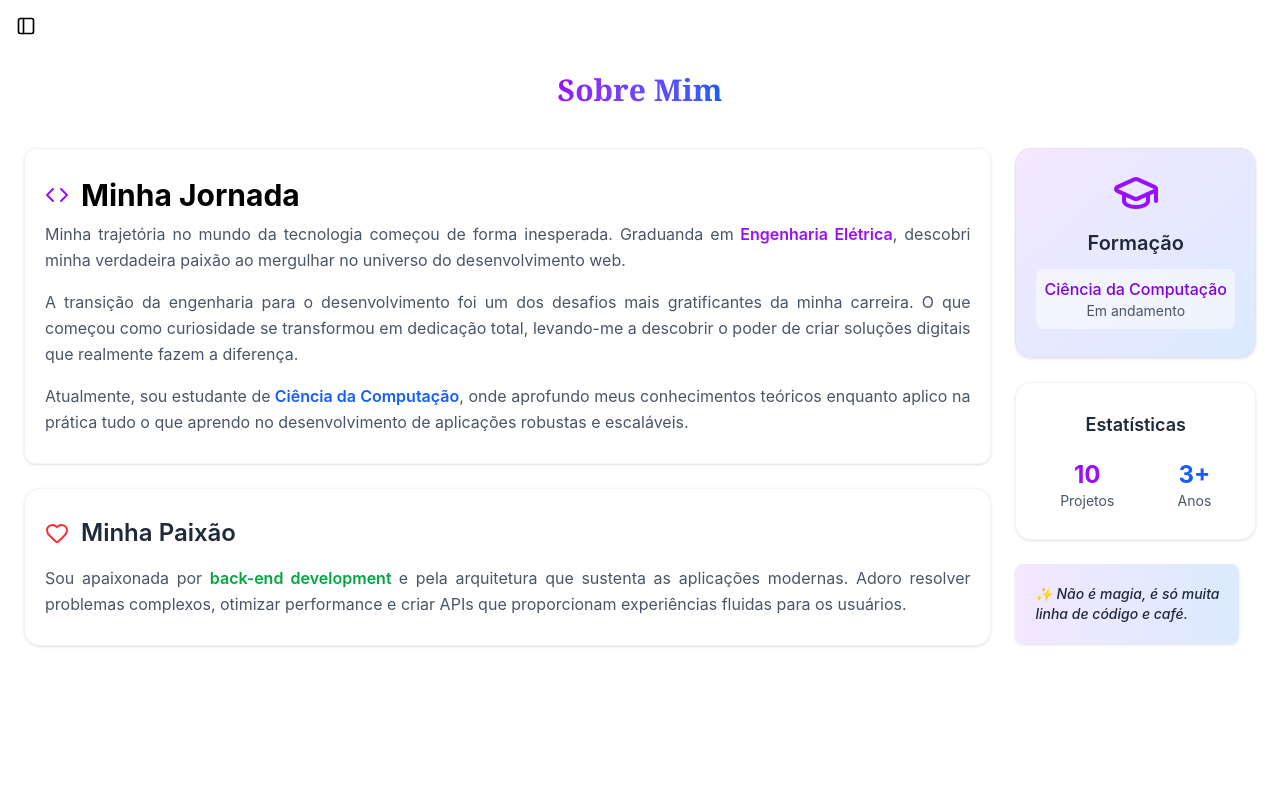
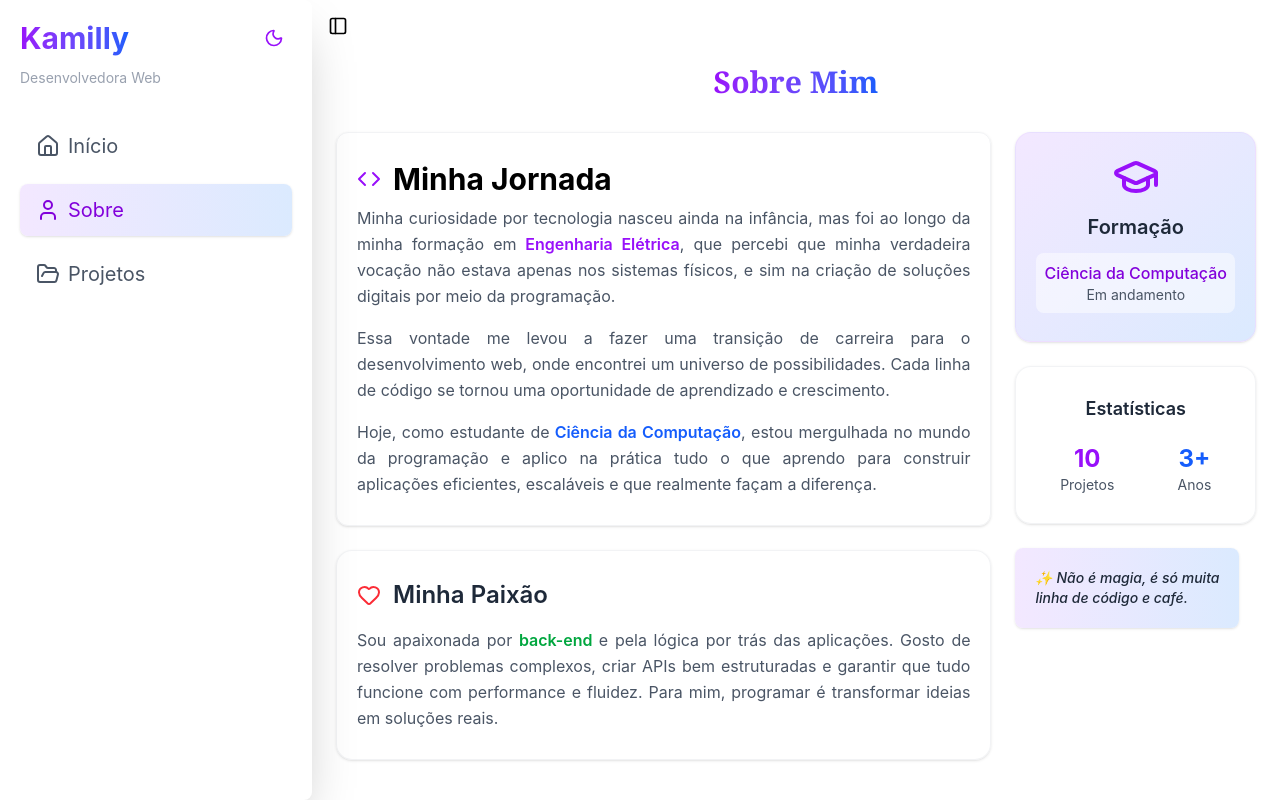
Before and after one commit to kamilly-oliveira/meu-portifolio, a React (Vite) app: page /aboutsection in a window 1280 px wide. Built offline with nearby package versions, Linux system fonts and the light colour scheme.

Commit message:
feat: sidebar funcional

```diff
--- a/src/App.tsx
+++ b/src/App.tsx
@@ -8,10 +8,10 @@ import { Header } from "./Components/Header";
 import { useState } from "react";
 
 export function App() {
-    const [isOpen, setIsOpen] = useState(false);
+    const [isOpen, setIsOpen] = useState(true);
   return (
     <div className="h-full flex flex-row bg-background">
-      <Sidebar isOpen={isOpen}/>
+      <Sidebar isOpen={isOpen} setIsOpen={setIsOpen}/>
       <div className="flex-1">
         <Header isOpen={isOpen} setIsOpen={setIsOpen} />
         <Routes>
--- a/src/Components/AboutSection.tsx
+++ b/src/Components/AboutSection.tsx
@@ -2,13 +2,14 @@ import { Code, GraduationCap, Heart } from "lucide-react";
 
 export function AboutSection() {
   return (
-    <div className="text-center flex flex-1 flex-col mb-8">
-      <div className="font-serif my-4">
+    <div className="text-center flex flex-1 flex-col h-min">
+      <div className="font-serif my-2">
         <h1 className="text-2xl lg:text-4xl font-bold mb-4 ">
           <span
             className="text-3xl font-bold bg-gradient-to-r from-purple-600 to-blue-600 dark:from-purple-400 dark:to-blue-400
         bg-clip-text text-transparent"
-          >Sobre Mim
+          >
+            Sobre Mim
           </span>
         </h1>
       </div>
@@ -23,31 +24,31 @@ export function AboutSection() {
 
             <div className="space-y-4 my-2 text-gray-600 dark:text-gray-300 leading-relaxed">
               <p>
-                Minha trajetória no mundo da tecnologia começou de forma
-                inesperada. Graduanda em
+                Minha curiosidade por tecnologia nasceu ainda na infância, mas
+                foi ao longo da minha formação em
                 <span className="font-semibold text-purple-600 dark:text-purple-400">
                   {" "}
                   Engenharia Elétrica
                 </span>
-                , descobri minha verdadeira paixão ao mergulhar no universo do
-                desenvolvimento web.
+                , que percebi que minha verdadeira vocação não estava apenas nos
+                sistemas físicos, e sim na criação de soluções digitais por meio
+                da programação.
               </p>
               <p>
-                A transição da engenharia para o desenvolvimento foi um dos
-                desafios mais gratificantes da minha carreira. O que começou
-                como curiosidade se transformou em dedicação total, levando-me a
-                descobrir o poder de criar soluções digitais que realmente fazem
-                a diferença.
+                Essa vontade me levou a fazer uma transição de carreira para o
+                desenvolvimento web, onde encontrei um universo de
+                possibilidades. Cada linha de código se tornou uma oportunidade
+                de aprendizado e crescimento.
               </p>
               <p>
-                Atualmente, sou estudante de
+                Hoje, como estudante de
                 <span className="font-semibold text-blue-600 dark:text-blue-400">
                   {" "}
                   Ciência da Computação
                 </span>
-                , onde aprofundo meus conhecimentos teóricos enquanto aplico na
-                prática tudo o que aprendo no desenvolvimento de aplicações
-                robustas e escaláveis.
+                , estou mergulhada no mundo da programação e aplico na prática
+                tudo o que aprendo para construir aplicações eficientes,
+                escaláveis e que realmente façam a diferença.
               </p>
             </div>
           </div>
@@ -59,16 +60,14 @@ export function AboutSection() {
             <p className="text-gray-600 my-2 dark:text-gray-300 leading-relaxed">
               Sou apaixonada por{" "}
               <span className="font-semibold text-green-600 dark:text-green-400">
-                back-end development{" "}
+                back-end{" "}
               </span>
-              e pela arquitetura que sustenta as aplicações modernas. Adoro
-              resolver problemas complexos, otimizar performance e criar APIs
-              que proporcionam experiências fluidas para os usuários.
+              e pela lógica por trás das aplicações. Gosto de resolver problemas complexos, criar APIs bem estruturadas e garantir que tudo funcione com performance e fluidez. Para mim, programar é transformar ideias em soluções reais.
             </p>
           </div>
         </div>
 
-        <div className="lg:sticky lg:top-2 lg:flex lg:flex-col lg:justify-between justify-normal gap-6 mt-2 lg:h-full grid grid-cols-4">
+        <div className="lg:sticky lg:h-min lg:top-3 lg:flex lg:flex-col lg:justify-between justify-normal gap-6 mt-2 grid grid-cols-4">
           <div className="col-span-2 bg-gradient-to-br w-full from-purple-100 to-blue-100 dark:from-purple-500/10 dark:to-blue-500/10 backdrop-blur-sm rounded-2xl p-5 border border-purple-200/50 dark:border-purple-500/20 shadow-sm">
             <div className="text-center">
               <GraduationCap className="w-12 h-12 text-purple-600 dark:text-purple-400 mx-auto mb-3" />
--- a/src/Components/Button.tsx
+++ b/src/Components/Button.tsx
@@ -1,4 +1,5 @@
 import { Download } from "lucide-react";
+import Curriculo from "../assets/Kamilly Oliveira.pdf";
 
 type Props = {
   text: string;
@@ -6,7 +7,7 @@ type Props = {
 
 export function Button({ text }: Props) {
   return (
-    <a href="" download>
+    <a href={Curriculo} download="Kamilly Oliveira.pdf">
       <button className="cursor-pointer inline-flex items-center space-x-2 px-8 py-4 bg-gradient-to-r from-purple-600 to-blue-600 hover:from-purple-700 hover:to-blue-700 dark:from-purple-500 dark:to-blue-500 dark:hover:from-purple-600 dark:hover:to-blue-600 text-white font-medium rounded-full transition-all duration-300 hover:scale-105 shadow-lg hover:shadow-xl">
         <Download className="w-5 h-5" />
 
--- a/src/Components/Header.tsx
+++ b/src/Components/Header.tsx
@@ -8,8 +8,10 @@ type Props = {
 export function Header({ isOpen, setIsOpen }: Props) {
   return (
     <div className="p-2">
-      <button onClick={() => setIsOpen(!isOpen)}
-      className="p-2 cursor-pointer rounded-full hover:shadow-md text-center w-fit justify-start">
+      <button
+        onClick={() => setIsOpen(!isOpen)}
+        className="p-2 cursor-pointer rounded-full hover:shadow-md text-center w-fit justify-start"
+      >
         <PanelLeft className="w-5 h-5 text-black dark:text-gray-400 " />
       </button>
     </div>
--- a/src/Components/Sidebar.tsx
+++ b/src/Components/Sidebar.tsx
@@ -4,6 +4,7 @@ import { ActiveLink } from "./ActiveLink";
 
 type Props = {
   isOpen: boolean;
+  setIsOpen: React.Dispatch<React.SetStateAction<boolean>>;
 };
 
 const classNameP =
@@ -13,12 +14,25 @@ const activeItemClass =
 
 const classSidebar = "fixed lg:data-[state=open]:relative";
 
-export function Sidebar({ isOpen }: Props) {
+export function Sidebar({ isOpen, setIsOpen }: Props) {
+  const buttonClicked = (event: React.MouseEvent<HTMLDivElement>) => {
+    event.stopPropagation();
+  };
+
+  const handleItemClick = () => {
+  if (window.innerWidth < 1024) {
+    setIsOpen(false);
+  }
+};
+
   return (
-    <div data-state={isOpen ? "open" : "closed"}
-      className={`${classSidebar} rounded-r-lg data-[state=closed]:hidden data-[state=open]:bg-black/40 lg:data-[state=open]:bg-white z-40 data-[state=open]:w-screen data-[state=open]:h-screen lg:data-[state=open]:w-78`}
+    <div
+      onClick={() => setIsOpen(!isOpen)}
+      data-state={isOpen ? "open" : "closed"}
+      className={`${classSidebar} rounded-r-xl lg:data-[state=open]:bg-transparent data-[state=closed]:hidden data-[state=open]:bg-black/40 z-40 data-[state=open]:w-screen data-[state=open]:h-screen lg:data-[state=open]:w-78`}
     >
       <div
+        onClick={buttonClicked}
         data-state={isOpen ? "open" : "closed"}
         className={`${classSidebar} w-78 block data-[state=closed]:hidden z-50`}
       >
@@ -41,6 +55,7 @@ export function Sidebar({ isOpen }: Props) {
           </div>
 
           <div className="mt-8">
+            <div onClick={handleItemClick}>
               <ActiveLink
                 to="/"
                 className={classNameP}
@@ -48,6 +63,8 @@ export function Sidebar({ isOpen }: Props) {
               >
                 <House /> Início
               </ActiveLink>
+            </div>
+            <div onClick={handleItemClick}>
               <ActiveLink
                 to="/aboutsection"
                 activeClassName={activeItemClass}
@@ -55,6 +72,8 @@ export function Sidebar({ isOpen }: Props) {
               >
                 <User /> Sobre
               </ActiveLink>
+            </div>
+            <div onClick={handleItemClick}>
               <ActiveLink
                 to="/projetos"
                 activeClassName={activeItemClass}
@@ -66,5 +85,6 @@ export function Sidebar({ isOpen }: Props) {
           </div>
         </div>
       </div>
+    </div>
   );
 }
```
Also changed, not shown: 2 other files (tests, documents, lock files or other folders). Lines whose indentation alone changed are shown as unchanged.
